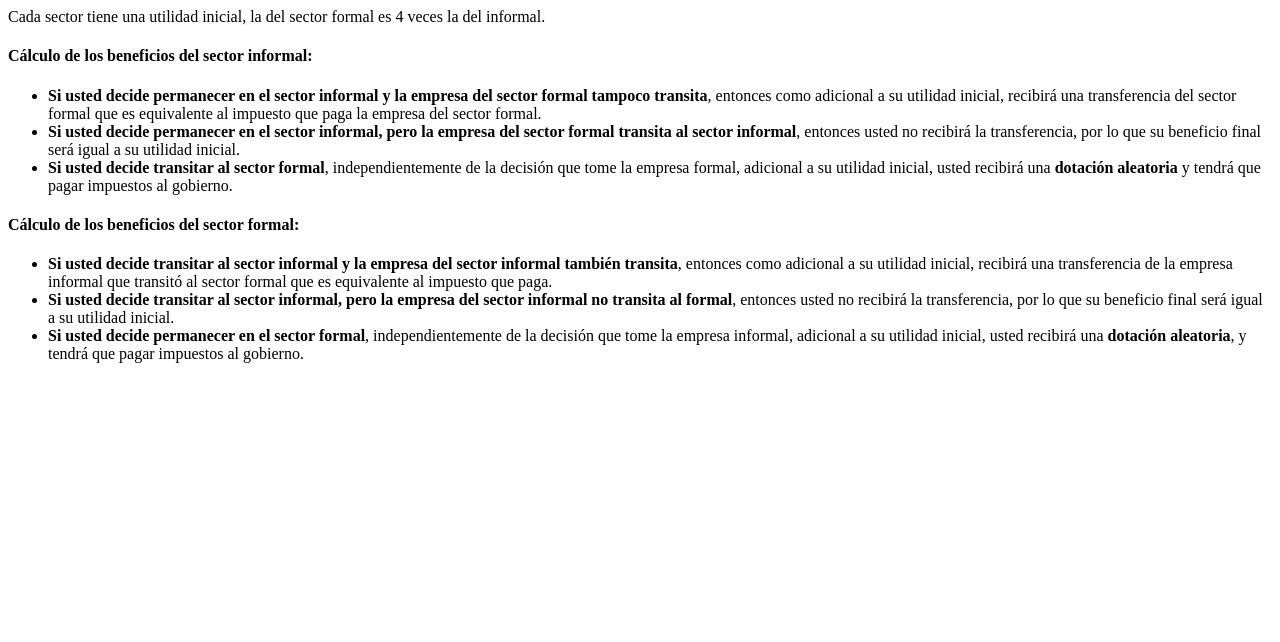
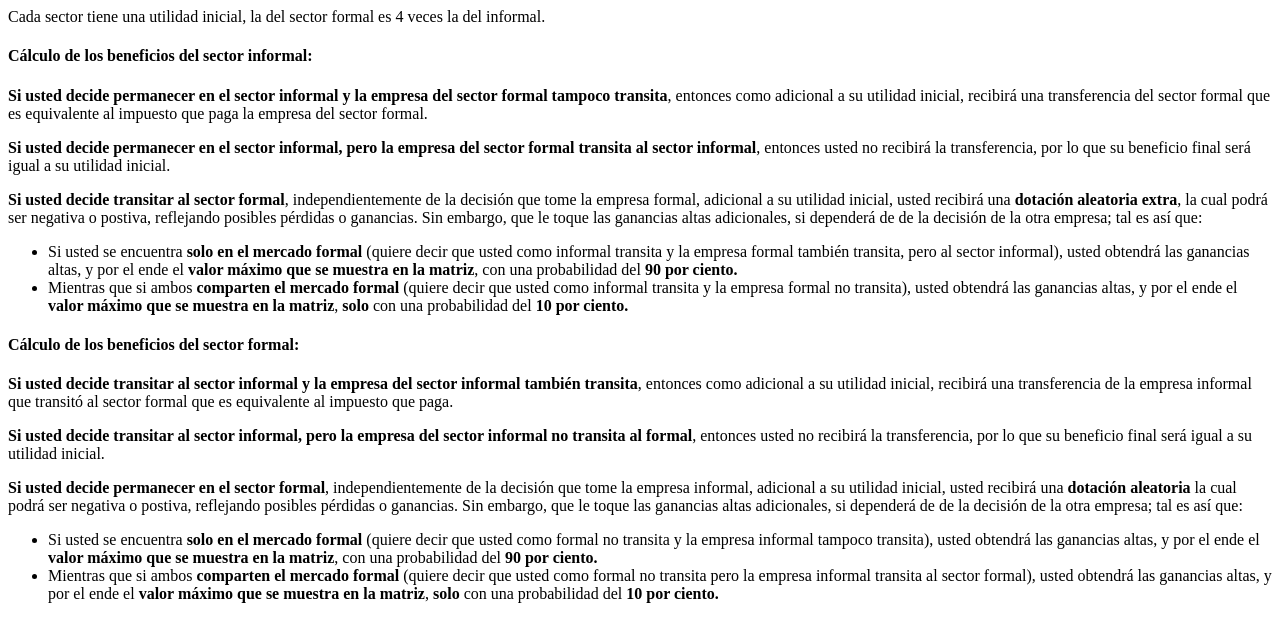
Before and after one commit to econwalter23/informal, a Django app: template templates/informal/instructionsA.html in a window 1280 px wide. Shown: the top 642 px of the page. Run offline with Django 3.2, Linux system fonts and the light colour scheme; the template is opened without the code that fills it, so the values that code supplies are empty.

Commit message:
commit final

```diff
--- a/templates/informal/Introduction.html
+++ b/templates/informal/Introduction.html
@@ -11,9 +11,6 @@
 
     {% include Constants.instructions_template %}
 
-    <p>
-        Estas instrucciones estarán disponibles en las siguientes pantallas en caso desees consultarlas.
-    </p>
 
     {% next_button %}
 
--- a/templates/informal/MyPage2.html
+++ b/templates/informal/MyPage2.html
@@ -85,6 +85,7 @@
 
     {% next_button %}
 
+
     {% include Constants.instructions_buttonA %}
 
     <p>
--- a/templates/informal/MyPage3.html
+++ b/templates/informal/MyPage3.html
@@ -85,6 +85,7 @@
 
     {% next_button %}
 
+
     {% include Constants.instructions_buttonA %}
 
     <p>
--- a/templates/informal/instructions.html
+++ b/templates/informal/instructions.html
@@ -17,8 +17,9 @@
     </p>
 
     <p>
-        Para su mejor elección se le mostrá una una matriz de beneficios con valores <strong>mínimos y maximos </strong> ,
-        la cual depende tanto de su estrategia, asi como de la estrategia de la empresa del otro sector.
+        Para su mejor elección se le mostrá una una matriz de beneficios con dos posibles valores <strong>mínimos y maximos </strong>, las cuales representan las
+        posibilidades de ganancias o pérdidas extras a su dotación inicial. Asimismo, estos posibles valores dependerán tanto de su estrategia, asi como de la
+        estrategia de la empresa del otro sector.
     </p>
 
     <p>
--- a/templates/informal/instructionsA.html
+++ b/templates/informal/instructionsA.html
@@ -11,50 +11,78 @@
         Cálculo de los beneficios del sector informal:
     </h4>
 
-    <ul>
-        <li>
+
+        <p>
             <strong>Si usted decide permanecer en el sector informal y la empresa del sector formal tampoco transita</strong>, entonces
             como adicional a su utilidad inicial, recibirá una transferencia del sector formal que es equivalente al impuesto que paga
             la empresa del sector formal.
-        </li>
+        </p>
 
-        <li>
+        <p>
             <strong>Si usted decide permanecer en el sector informal, pero la empresa del sector formal transita al sector informal</strong>, entonces
             usted no recibirá la transferencia, por lo que su beneficio final será igual a su utilidad inicial.
-        </li>
+        </p>
 
-        <li>
+        <p>
             <strong>Si usted decide transitar al sector formal</strong>, independientemente de la decisión que tome la empresa formal, adicional a su
-            utilidad inicial, usted recibirá una <strong>dotación aleatoria</strong> y tendrá que pagar impuestos al gobierno.
+            utilidad inicial, usted recibirá una <strong>dotación aleatoria extra</strong>, la cual podrá ser negativa o postiva, reflejando posibles pérdidas o ganancias.
+            Sin embargo, que le toque las ganancias altas adicionales, si dependerá de de la decisión de la otra empresa; tal es así que:
+        </p>
 
-        </li>
+        <ul>
+            <li>
+                Si usted se encuentra <strong>solo en el mercado formal</strong> (quiere decir que usted como informal transita y la empresa formal también transita, pero al sector informal),
+                usted obtendrá las ganancias altas, y por el ende el <strong>valor máximo que se muestra en la matriz</strong>, con una probabilidad del <strong>90 por ciento.</strong>
+            </li>
 
-    </ul>
+            <li>
+                Mientras que si ambos <strong>comparten el mercado formal</strong> (quiere decir que usted como informal transita y la empresa formal no transita), usted obtendrá las ganancias altas,
+                y por el ende el <strong>valor máximo que se muestra en la matriz</strong>, <strong>solo</strong> con una probabilidad del <strong>10 por ciento.</strong>
+            </li>
+
+        </ul>
+
+
+
+
 
     <h4>
         Cálculo de los beneficios del sector formal:
     </h4>
 
-    <ul>
-        <li>
+
+        <p>
             <strong>Si usted decide transitar al sector informal y la empresa del sector informal también transita</strong>, entonces como
             adicional a su utilidad inicial, recibirá una transferencia de la empresa informal que transitó al sector formal
             que es equivalente al impuesto que paga.
-        </li>
+        </p>
 
-        <li>
+        <p>
             <strong>Si usted decide transitar al sector informal, pero la empresa del sector informal no transita al formal</strong>, entonces
             usted no recibirá la transferencia, por lo que su beneficio final será igual a su utilidad inicial.
-        </li>
+        </p>
 
-        <li>
+        <p>
             <strong>Si usted decide permanecer en el sector formal</strong>, independientemente de la decisión que tome la empresa informal,
-            adicional a su utilidad inicial, usted recibirá una <strong>dotación aleatoria</strong>, y tendrá que pagar impuestos al gobierno.
+            adicional a su utilidad inicial, usted recibirá una <strong>dotación aleatoria</strong> la cual podrá ser negativa o postiva, reflejando
+            posibles pérdidas o ganancias. Sin embargo, que le toque las ganancias altas adicionales, si dependerá de de la decisión de la otra empresa;
+            tal es así que:
             </ul>
 
-        </li>
+        </p>
 
-    </ul>
+        <ul>
+            <li>
+                Si usted se encuentra <strong>solo en el mercado formal</strong> (quiere decir que usted como formal no transita y la empresa informal tampoco transita),
+                usted obtendrá las ganancias altas, y por el ende el <strong>valor máximo que se muestra en la matriz</strong>, con una probabilidad del <strong>90 por ciento.</strong>
+            </li>
+
+            <li>
+                Mientras que si ambos <strong>comparten el mercado formal</strong> (quiere decir que usted como formal no transita pero la empresa informal transita al sector formal), usted obtendrá las ganancias altas,
+                y por el ende el <strong>valor máximo que se muestra en la matriz</strong>, <strong>solo</strong> con una probabilidad del <strong>10 por ciento.</strong>
+            </li>
+
+        </ul>
 
 </div>
 </div>
```
